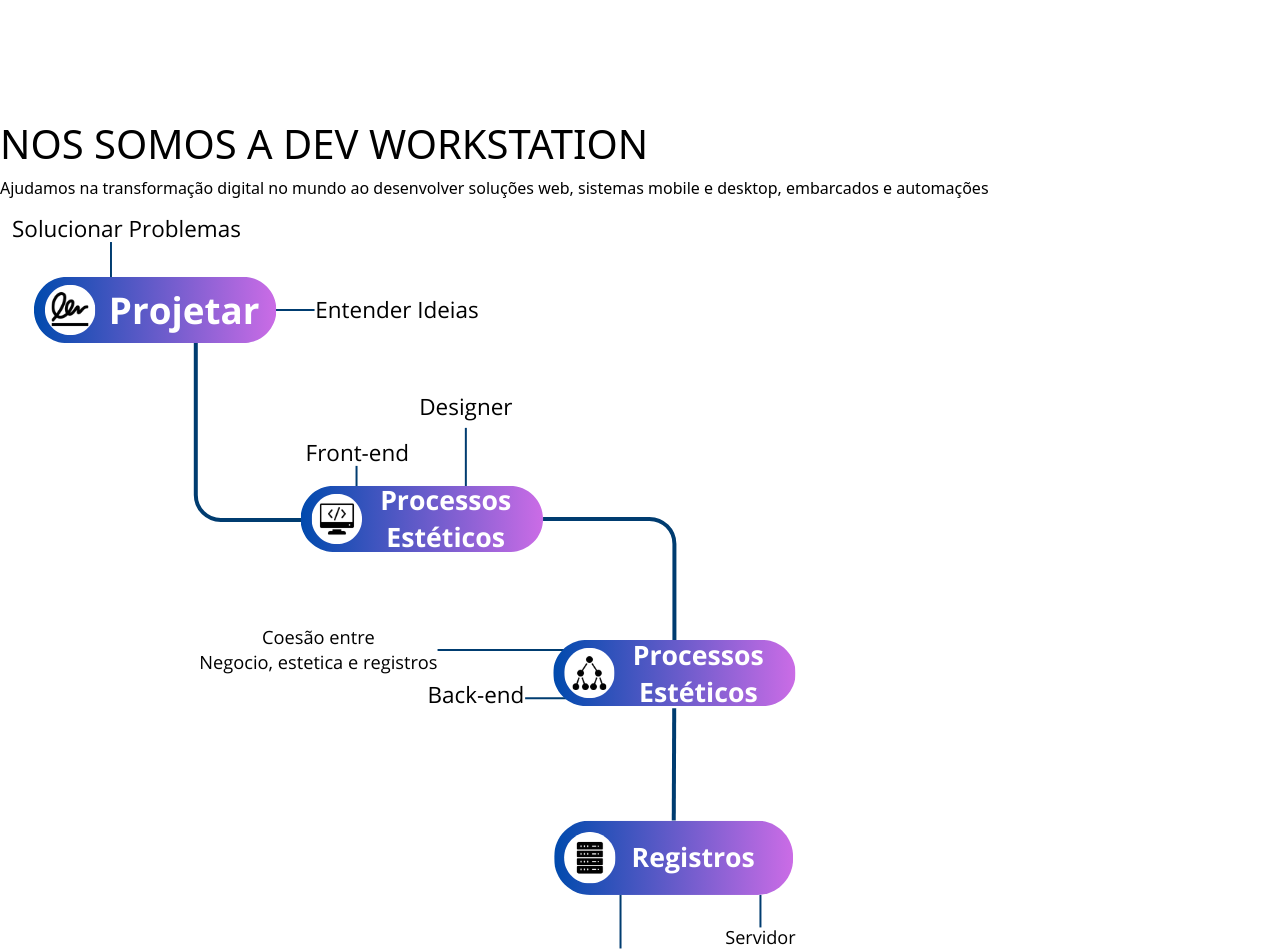
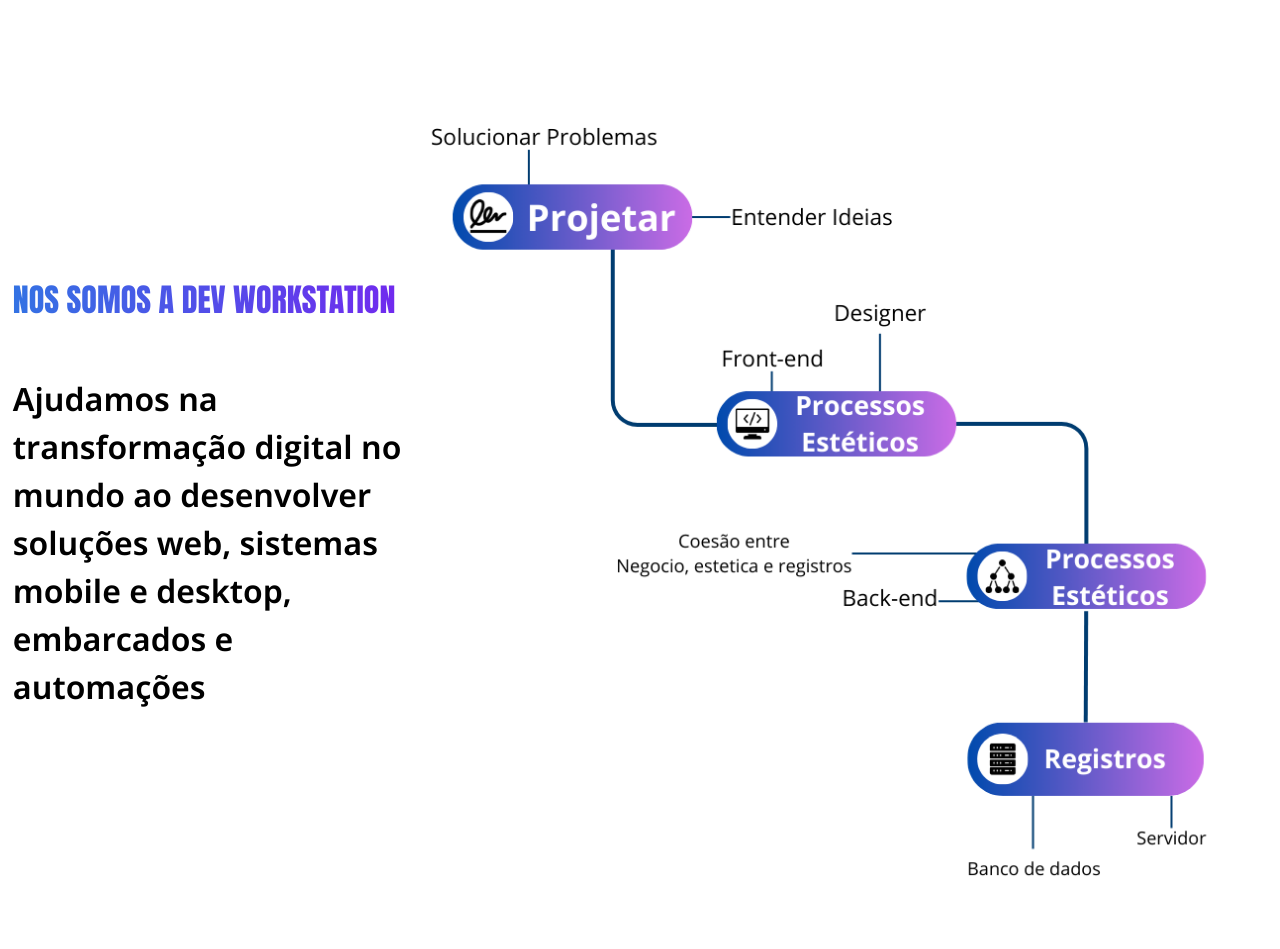
Before and after one commit to KaiqueVfreitas/Site_DevWorkstation, a plain HTML site: page index.html in a window 1280 px wide. Shown: the part 800-1749 px from the top of the page. After the commit the page ends 1688 px from the top, so only its background shows below. Drawn offline with nearby package versions, Linux system fonts and the light colour scheme.

Commit message:
Estrutura e estilização da parte da Nos Somos a Dev Worksation, pronta

```diff
--- a/STYLE/style.scss
+++ b/STYLE/style.scss
@@ -98,11 +98,32 @@
         }
     }
 }
+
+/*Estilização da parte Nos Somos a Dev Workstation*/
 section.devWorkstation{
+    display: flex;
+    margin: 0.5vh 1vw 0.5vh 1vw;
+    align-items: center;
     h2, p{
         color: black;
     }
     h2{
-        font-size: 5vh;
+        font-size: 2em;
+        background: #3372E3;
+        background: linear-gradient(to right, #3372E3 0%, #7426EF 100%);
+        -webkit-background-clip: text;
+        -webkit-text-fill-color: transparent;
+        font-weight: 300;
+        align-items: center;
+        font-family: Anton;
+        margin-bottom: 7vh;
+    }
+    p{
+        font-weight: 650;
+        font-family: Open Sans;
+        font-size: 2em;
+    }
+    img{
+        height: 95vh;
     }
 }
--- a/index.html
+++ b/index.html
@@ -10,6 +10,11 @@
     <!--Favicon do site-->
     <link rel="shortcut icon" href="img/logoDW.png">
     <link rel="stylesheet" href="https://cdn.jsdelivr.net/npm/bootstrap-icons@1.11.3/font/bootstrap-icons.min.css">
+
+    <!--Link das fontes usadas no site-->
+    <link rel="preconnect" href="https://fonts.googleapis.com">
+    <link rel="preconnect" href="https://fonts.gstatic.com" crossorigin>
+    <link href="https://fonts.googleapis.com/css2?family=Anton&family=Open+Sans:ital,wght@0,300..800;1,300..800&display=swap" rel="stylesheet">
 
     <!--Link CSS-->
     <link rel="stylesheet" href="./STYLE/style.css">
@@ -47,8 +52,10 @@
         </section>
     </div>
     <section class="devWorkstation">
-        <h2>NOS SOMOS A DEV WORKSTATION</h2>
-        <p>Ajudamos na transformação digital no mundo ao desenvolver soluções web, sistemas mobile e desktop, embarcados e automações</p>
+        <div class="ttlTxtDevWorksation">
+            <h2>NOS SOMOS A DEV WORKSTATION</h2>
+            <p>Ajudamos na transformação digital no mundo ao desenvolver soluções web, sistemas mobile e desktop, embarcados e automações</p>
+        </div>
         <img src="IMG/mapaMental.png" alt="">
     </section>
 
```
Also changed, not shown: btn.html (deleted, +0 -33 lines), STYLE/style.css, 1 other file.
